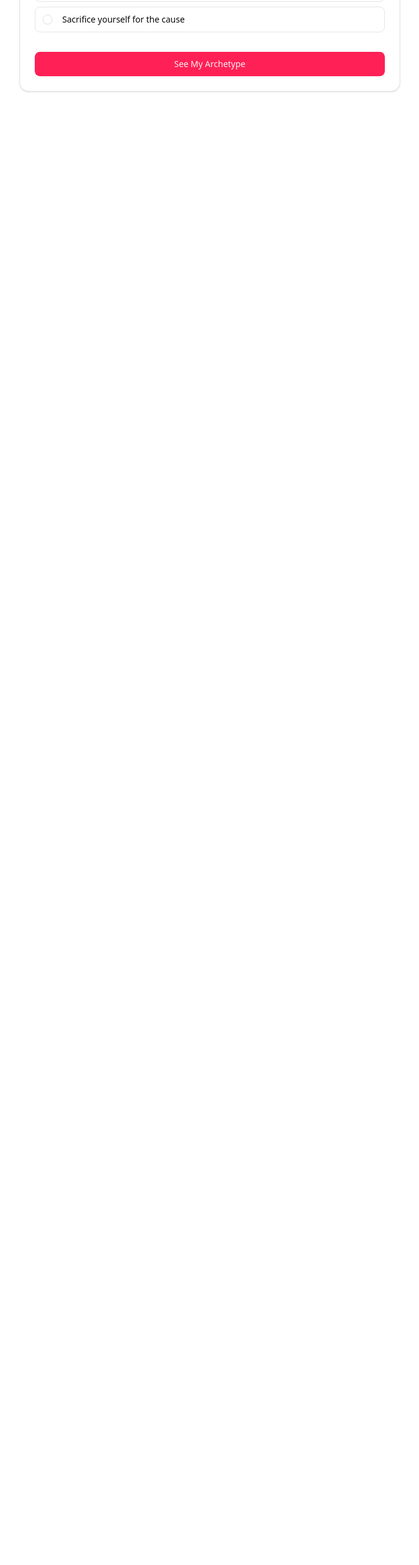
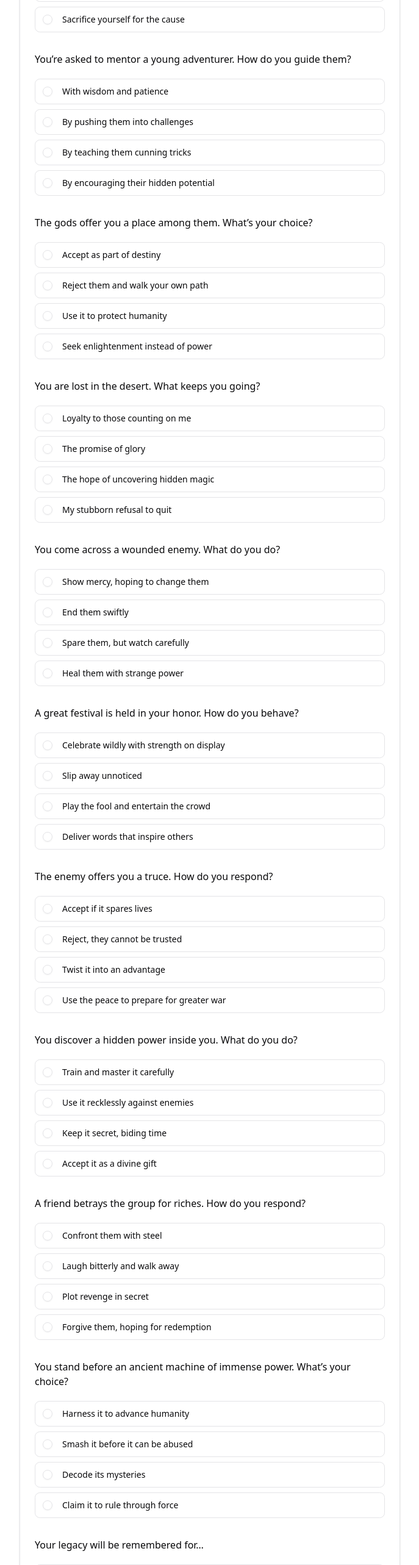
Before and after one commit to computerjoh/msaria, a Next.js app: page /personalityquiz in a window 1280 px wide. Shown: the part 5420-7986 px from the top of the page at 61% size, without its empty margins (296-983 px from the left). Before the commit the page ends 5594 px from the top, so only its background shows below. Built offline with nearby package versions, Linux system fonts and the light colour scheme.

Commit message:
add more

```diff
--- a/app/personalityquiz/quizConfig.ts
+++ b/app/personalityquiz/quizConfig.ts
@@ -375,4 +375,104 @@ export const quizQuestions: QuizQuestion[] = [
             { label: "Sacrifice yourself for the cause", archetype: "The Hero's Muse" },
         ],
     },
+    {
+        id: "q21",
+        question: "You’re asked to mentor a young adventurer. How do you guide them?",
+        options: [
+            { label: "With wisdom and patience", archetype: "The Wise Wizard" },
+            { label: "By pushing them into challenges", archetype: "The Barbarian" },
+            { label: "By teaching them cunning tricks", archetype: "The Trickster" },
+            { label: "By encouraging their hidden potential", archetype: "The Hero's Muse" },
+        ],
+    },
+    {
+        id: "q22",
+        question: "The gods offer you a place among them. What’s your choice?",
+        options: [
+            { label: "Accept as part of destiny", archetype: "The Mythic Warrior" },
+            { label: "Reject them and walk your own path", archetype: "The Anti-Hero" },
+            { label: "Use it to protect humanity", archetype: "The Iron Woman" },
+            { label: "Seek enlightenment instead of power", archetype: "The Mystic" },
+        ],
+    },
+    {
+        id: "q23",
+        question: "You are lost in the desert. What keeps you going?",
+        options: [
+            { label: "Loyalty to those counting on me", archetype: "The Companion" },
+            { label: "The promise of glory", archetype: "The Knight" },
+            { label: "The hope of uncovering hidden magic", archetype: "The Witch" },
+            { label: "My stubborn refusal to quit", archetype: "The Unlikely Hero" },
+        ],
+    },
+    {
+        id: "q24",
+        question: "You come across a wounded enemy. What do you do?",
+        options: [
+            { label: "Show mercy, hoping to change them", archetype: "The Damsel" },
+            { label: "End them swiftly", archetype: "The Warbringer" },
+            { label: "Spare them, but watch carefully", archetype: "The Rogue" },
+            { label: "Heal them with strange power", archetype: "The Magical prodigy" },
+        ],
+    },
+    {
+        id: "q25",
+        question: "A great festival is held in your honor. How do you behave?",
+        options: [
+            { label: "Celebrate wildly with strength on display", archetype: "The Barbarian" },
+            { label: "Slip away unnoticed", archetype: "The Shadow" },
+            { label: "Play the fool and entertain the crowd", archetype: "The Fool" },
+            { label: "Deliver words that inspire others", archetype: "The Hero's Muse" },
+        ],
+    },
+    {
+        id: "q26",
+        question: "The enemy offers you a truce. How do you respond?",
+        options: [
+            { label: "Accept if it spares lives", archetype: "The Companion" },
+            { label: "Reject, they cannot be trusted", archetype: "The Knight" },
+            { label: "Twist it into an advantage", archetype: "The Trickster" },
+            { label: "Use the peace to prepare for greater war", archetype: "The Earth-Shaker" },
+        ],
+    },
+    {
+        id: "q27",
+        question: "You discover a hidden power inside you. What do you do?",
+        options: [
+            { label: "Train and master it carefully", archetype: "The Magical prodigy" },
+            { label: "Use it recklessly against enemies", archetype: "The Anti-Hero" },
+            { label: "Keep it secret, biding time", archetype: "The Shadow" },
+            { label: "Accept it as a divine gift", archetype: "The Mystic" },
+        ],
+    },
+    {
+        id: "q28",
+        question: "A friend betrays the group for riches. How do you respond?",
+        options: [
+            { label: "Confront them with steel", archetype: "The Maiden Warrior" },
+            { label: "Laugh bitterly and walk away", archetype: "The Fool" },
+            { label: "Plot revenge in secret", archetype: "The Anti-Hero" },
+            { label: "Forgive them, hoping for redemption", archetype: "The Damsel" },
+        ],
+    },
+    {
+        id: "q29",
+        question: "You stand before an ancient machine of immense power. What’s your choice?",
+        options: [
+            { label: "Harness it to advance humanity", archetype: "The Iron Woman" },
+            { label: "Smash it before it can be abused", archetype: "The Barbarian" },
+            { label: "Decode its mysteries", archetype: "The Wise Wizard" },
+            { label: "Claim it to rule through force", archetype: "The Warbringer" },
+        ],
+    },
+    {
+        id: "q30",
+        question: "Your legacy will be remembered for…",
+        options: [
+            { label: "Bravery and sacrifice", archetype: "The Mythic Warrior" },
+            { label: "Laughter that outlives sorrow", archetype: "The Fool" },
+            { label: "Wisdom passed down generations", archetype: "The Mystic" },
+            { label: "Chaos that reshaped the world", archetype: "The Trickster" },
+        ],
+    },
 ];
```
